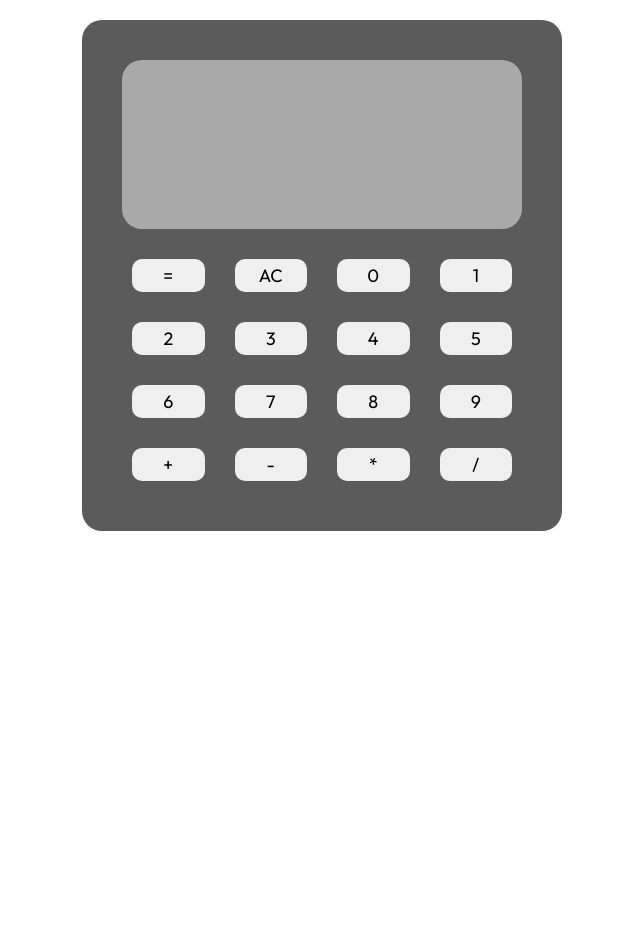
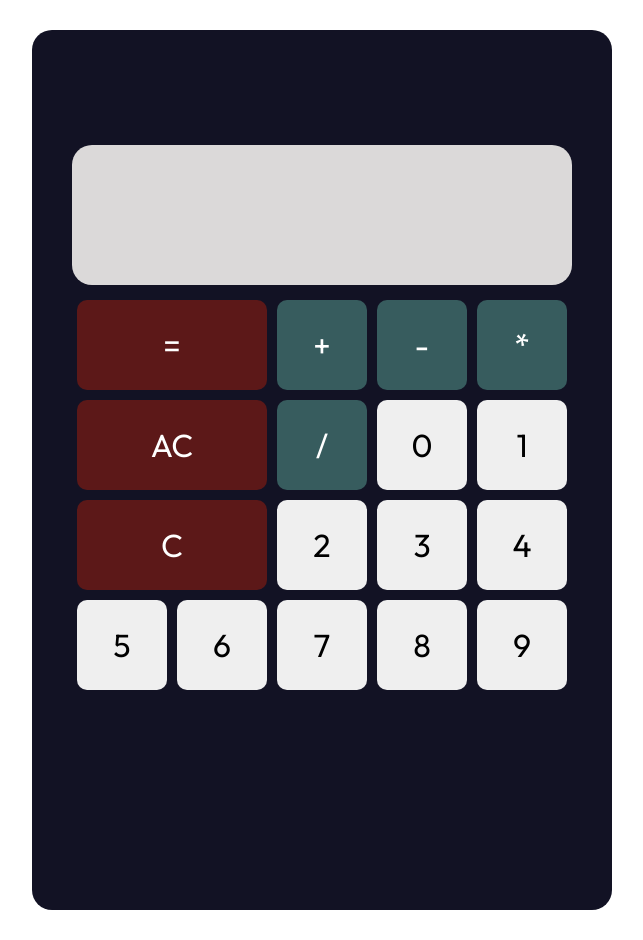
Before and after one commit to sultann-301/calculator_project, a plain HTML site: page index.html in a window 1280 px wide. Shown: the whole page, without its empty margins (318-961 px from the left). Before the commit the page ends 800 px from the top, so only its background shows below. Drawn offline with Linux system fonts and the light colour scheme.

Commit message:
Launching calculator! but its still sort of broken

```diff
--- a/app.js
+++ b/app.js
@@ -1,121 +1,6 @@
-const add = (x, y) => x + y;
-const subtract = (x, y) => x - y;
-const multiply = (x, y) => x * y;
-const divide = (x, y) => x / y;
-
-const operations = [
-  {
-    function: add,
-    symbol: "+",
-  },
-  {
-    function: subtract,
-    symbol: "-",
-  },
-  {
-    function: multiply,
-    symbol: "*",
-  },
-  {
-    function: divide,
-    symbol: "/",
-  },
-];
-const operate = (operand, x, y) => {
-  //   if (!y) {
-  //     return x;
-  //   }
-  for (let operation of operations) {
-    if (operation.symbol === operand) {
-      console.log(x);
-      console.log(y);
-      console.log(operand);
-
-      return operation.function(x, y);
-    }
-  }
-};
-
-// console.log(operate("+", 5, 4));
-// console.log(operate("-", 5, 4));
-// console.log(operate("*", 5, 4));
-// console.log(operate("/", 5, 5));
-const calculatorContainer = document.querySelector(".container");
-const renderCalculator = () => {
-  //generate display
-  const calcDisplay = document.createElement("div");
-  calcDisplay.classList.add("num-display");
-  calculatorContainer.appendChild(calcDisplay);
-  //generate p tags to hold numbers
-
-  const calcScreenCurrent = document.createElement("p");
-  calcScreenCurrent.classList.add("screen-current");
-  calcDisplay.appendChild(calcScreenCurrent);
-
-  // equals and clear key
-  const equalBtn = document.createElement("button");
-  const clearBtn = document.createElement("button");
-  equalBtn.classList.add("calculator-btn", "equals");
-  clearBtn.classList.add("calculator-btn", "ac");
-  equalBtn.innerText = "=";
-  clearBtn.innerText = "AC";
-  calculatorContainer.append(equalBtn, clearBtn);
-  // generate number buttons
-  for (let i = 0; i < 10; i++) {
-    const numButton = document.createElement("button");
-    numButton.classList.add("calculator-btn");
-    numButton.innerText = `${i}`;
-    calculatorContainer.appendChild(numButton);
-  }
-  // generate operation buttons
-  for (let operation of operations) {
-    const operationBtn = document.createElement("button");
-    operationBtn.classList.add("operands", "calculator-btn");
-    operationBtn.innerText = operation.symbol;
-    operationBtn.onclick = operation.function;
-    calculatorContainer.appendChild(operationBtn);
-  }
-};
+import { renderCalculator } from "./calculator.js";
+import { populateDisplay } from "./calculator.js";
 
 renderCalculator();
 
-const operands = document.querySelectorAll(".operands");
-for (let operand of operands) {
-  operand.addEventListener("click", () => {
-    console.log("i've been clicked");
-  });
-}
-
-const calculate = () => {
-  const calcScreenCurrent = document.querySelector(".screen-current");
-
-  const firstNum = parseInt(calcScreenCurrent.innerText[0]);
-  console.log(firstNum);
-  const secondNum = parseInt(calcScreenCurrent.innerText[2]);
-  console.log(secondNum);
-  const operand = calcScreenCurrent.innerText[1];
-  console.log(operand);
-  const result = operate(operand, firstNum, secondNum);
-  return result;
-};
-
-const populateDisplay = () => {
-  const calculatorButtons = document.querySelectorAll(".calculator-btn");
-  const calcScreenCurrent = document.querySelector(".screen-current");
-  for (let btn of calculatorButtons) {
-    btn.addEventListener("click", () => {
-      if (btn.innerText == "AC") {
-        calcScreenCurrent.innerText = "";
-      } else if (btn.innerText == "=") {
-        let result = calculate();
-        console.log(result);
-        calcScreenCurrent.innerText = String(result);
-      } else {
-        console.log("copying text to screen!");
-        calcScreenCurrent.innerText += `${btn.innerText}`;
-      }
-    });
-  }
-};
-
 populateDisplay();
--- /dev/null
+++ b/calculator.js
@@ -0,0 +1,82 @@
+import { calculate, operations } from "./logic.js";
+const calculatorContainer = document.querySelector(".container");
+
+const renderCalc = () => {
+  //generate display
+  const calcDisplay = document.createElement("div");
+  calcDisplay.classList.add("num-display");
+  calculatorContainer.appendChild(calcDisplay);
+  //generate p tags to hold numbers
+
+  const calcScreenCurrent = document.createElement("p");
+  calcScreenCurrent.classList.add("screen-current");
+  calcDisplay.appendChild(calcScreenCurrent);
+
+  // equals, backspace, and clear key
+  const equalBtn = document.createElement("button");
+  const clearBtn = document.createElement("button");
+  const backspaceBtn = document.createElement("button");
+  equalBtn.classList.add("calculator-btn", "equals");
+  clearBtn.classList.add("calculator-btn", "ac");
+  backspaceBtn.classList.add("calculator-btn", "backspace");
+  equalBtn.innerText = "=";
+  clearBtn.innerText = "AC";
+  backspaceBtn.innerText = "C";
+  calculatorContainer.append(equalBtn, clearBtn, backspaceBtn);
+  // generate operation buttons
+  for (let operation of operations) {
+    const operationBtn = document.createElement("button");
+    operationBtn.classList.add("operands", "calculator-btn");
+    operationBtn.innerText = operation.symbol;
+    operationBtn.onclick = operation.function;
+    calculatorContainer.appendChild(operationBtn);
+  }
+  // generate number buttons
+  for (let i = 0; i < 10; i++) {
+    const numButton = document.createElement("button");
+    numButton.classList.add("calculator-btn");
+    numButton.innerText = `${i}`;
+    calculatorContainer.appendChild(numButton);
+  }
+  //add wide equals button
+};
+
+const Display = () => {
+  const calculatorButtons = document.querySelectorAll(".calculator-btn");
+  const calcScreenCurrent = document.querySelector(".screen-current");
+  const getOccurrence = (array, value) => {
+    return array.filter((v) => v === value).length;
+  };
+  for (let btn of calculatorButtons) {
+    btn.addEventListener("click", () => {
+      if (btn.innerText == "AC") {
+        calcScreenCurrent.innerText = "";
+      } else if (btn.innerText == "C") {
+        const updatedScreen = calcScreenCurrent.innerText.slice(0, -1);
+        calcScreenCurrent.innerText = updatedScreen;
+      } else if (btn.innerText == "=") {
+        let result = calculate();
+        console.log(result);
+        calcScreenCurrent.innerText = String(result);
+      } else {
+        calcScreenCurrent.innerText += `${btn.innerText}`;
+        const numbersToCalculate = calcScreenCurrent.innerText.split("");
+
+        if (
+          getOccurrence(numbersToCalculate, "+") > 1 ||
+          getOccurrence(numbersToCalculate, "-") > 1 ||
+          getOccurrence(numbersToCalculate, "*") > 1 ||
+          getOccurrence(numbersToCalculate, "/") > 1
+        ) {
+          let otherResult = calculate();
+          calcScreenCurrent.innerText = String(otherResult);
+        } else {
+          console.log(numbersToCalculate);
+        }
+      }
+    });
+  }
+};
+
+export const renderCalculator = renderCalc;
+export const populateDisplay = Display;
--- /dev/null
+++ b/logic.js
@@ -0,0 +1,69 @@
+const add = (x, y) => x + y;
+const subtract = (x, y) => x - y;
+const multiply = (x, y) => x * y;
+const divide = (x, y) => {
+  if (y == 0) {
+    return "DIVISION BY ZERO IS FORBIDDEN!!";
+  }
+  return x / y;
+};
+const operations = [
+  {
+    function: add,
+    symbol: "+",
+  },
+  {
+    function: subtract,
+    symbol: "-",
+  },
+  {
+    function: multiply,
+    symbol: "*",
+  },
+  {
+    function: divide,
+    symbol: "/",
+  },
+];
+const operate = (operand, x, y) => {
+  //   if (!y) {
+  //     return x;
+  //   }
+  for (let operation of operations) {
+    if (operation.symbol === operand) {
+      return operation.function(x, y);
+    }
+  }
+};
+
+const calculatefunc = () => {
+  const calcScreenCurrent = document.querySelector(".screen-current");
+  const numbersToCalculate = calcScreenCurrent.innerText.split("");
+  console.log(numbersToCalculate);
+
+  const operands = ["+", "-", "*", "/"];
+
+  let foundOperand = null;
+  let indexOfOperand = null;
+  for (let operand of operands) {
+    if (numbersToCalculate.includes(operand)) {
+      foundOperand = operand;
+      indexOfOperand = numbersToCalculate.indexOf(operand);
+    }
+  }
+  //getting numbers from string array
+  const firstNum = parseInt(
+    numbersToCalculate.filter((elem, index) => index < indexOfOperand).join("")
+  );
+  console.log(firstNum);
+  const secondNum = parseInt(
+    numbersToCalculate.filter((elem, index) => index > indexOfOperand).join("")
+  );
+  console.log(foundOperand);
+  console.log(secondNum);
+  const result = operate(foundOperand, firstNum, secondNum);
+  return result;
+};
+
+export const calculate = calculatefunc;
+export { operations };
--- a/style.css
+++ b/style.css
@@ -140,44 +140,77 @@ body {
 }
 
 .container {
-  margin-top: 20px;
-  background-color: rgb(92, 91, 91);
-  width: 400px;
+  margin: 30px 30px 30px 30px;
+  background-color: rgb(18, 18, 36);
+  min-height: 100vh;
   padding: 40px;
   border-radius: 20px;
   display: grid;
-  grid-template-columns: repeat(4, 1fr);
-  grid-template-rows: repeat(4, 1fr);
-  gap: 10px;
-  align-items: stretch;
+  grid-auto-flow: dense;
+  grid-template-columns: repeat(5, 100px);
+  grid-template-rows: minmax(150px, auto) repeat(5, 100px);
+  justify-content: center;
+  align-content: center;
 }
 
 .num-display {
-  background-color: darkgray;
+  background-color: rgb(219, 217, 217);
   display: flex;
   justify-content: flex-end;
-  align-items: center;
+  align-items: flex-start;
+  min-width: 200px;
   border-radius: 20px;
   margin-bottom: 10px;
-  grid-column: 1/5;
-  grid-row: 1/4;
+  grid-column: 1/6;
 }
 
 .calculator-btn,
 .operands {
   font-family: "Outfit";
-  margin: 10px;
-  padding: 5px;
+  margin: 5px;
   border-radius: 10px;
-  font-size: large;
+  font-size: 2rem;
   border: none;
+  outline: none;
 }
 
 .screen-current {
+  transition: 0.25s;
   font-size: xx-large;
   margin: 10px;
   padding: 10px;
+  min-width: 100px;
 }
 .ac,
-.equals {
+.equals,
+.backspace {
+  background-color: rgb(92, 24, 24);
+  color: white;
+  grid-column: 1/3;
 }
+
+.operands {
+  background-color: rgb(55, 92, 94);
+  color: white;
+}
+
+.operands:hover {
+  background-color: rgb(80, 136, 138);
+}
+
+.ac:hover {
+  background-color: rgb(153, 33, 33);
+}
+
+.equals:hover {
+  background-color: rgb(153, 33, 33);
+}
+
+.backspace:hover {
+  background-color: rgb(153, 33, 33);
+}
+
+.calculator-btn:hover {
+  transition: 0.3s;
+  transform: translateY(-10px);
+}
```
